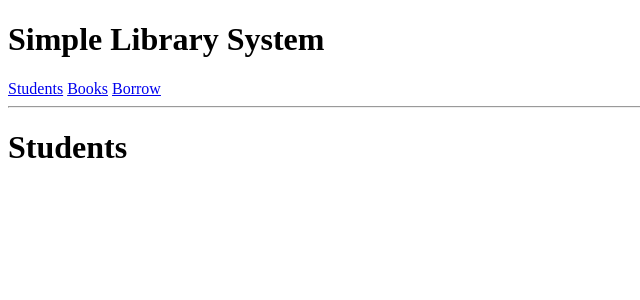
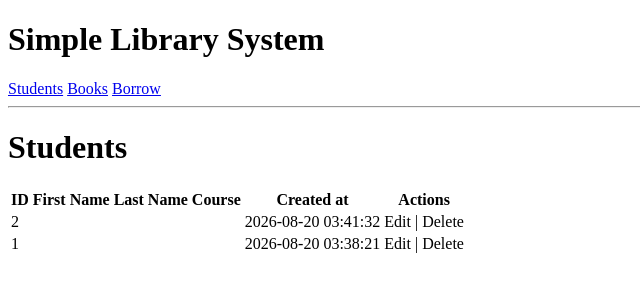
Before and after one commit to Lester-Toribio/IT30A, a PHP site: page /index.php?section=students in a window 1280 px wide. Shown: the top 300 px of the page, without its empty margins (0-640 px from the left). Run offline with PHP 8.4, Linux system fonts and the light colour scheme; data comes from the database, SQL or seed files in the repository; data that the repository does not hold is empty.

Commit message:
added student display table on index.php

```diff
--- a/index.php
+++ b/index.php
@@ -2,7 +2,7 @@
 
 //Database Connection
 $host = 'localhost';
-$db = 'it30a_lab_db';
+$db = 'it30b_lab_db';
 $user = 'root';
 $pass = '';
 $charset = 'utf8mb4';
@@ -66,6 +66,47 @@ if($section==='students'){
     <hr>
     <?php if($section === 'students'): ?>
         <h1>Students</h1>
+        <table>
+            <thead>
+                <tr>
+                    <th>ID</th>
+                    <th>First Name</th>
+                    <th>Last Name</th>
+                    <th>Course</th>
+                    <th>Created at</th>
+                    <th>Actions</th>
+                </tr>
+            <thead>
+            <tbody>
+                <?php foreach($students as $student): ?>
+                    <tr>
+                        <td>
+                            <?=htmlspecialchars($student['student_id']) ?>
+                        </td>
+                        <td>
+                            <?=htmlspecialchars($student['student_first_name']) ?>
+                        </td>
+                        <td>
+                            <?=htmlspecialchars($student['student_last_name']) ?>
+                        </td>
+                        <td>
+                            <?=htmlspecialchars($student['student_course']) ?>
+                        </td>
+                        <td>
+                            <?=htmlspecialchars($student['student_created_at']) ?>
+                        </td>
+                         <td>
+                            <a>Edit</a>
+                            |
+                            <a>Delete</a>
+                        </td>
+                    </tr>
+                <?php endforeach?>
+            </tbody>
+
+        </table>
+
+
 
     <?php endif;?>
 
```
